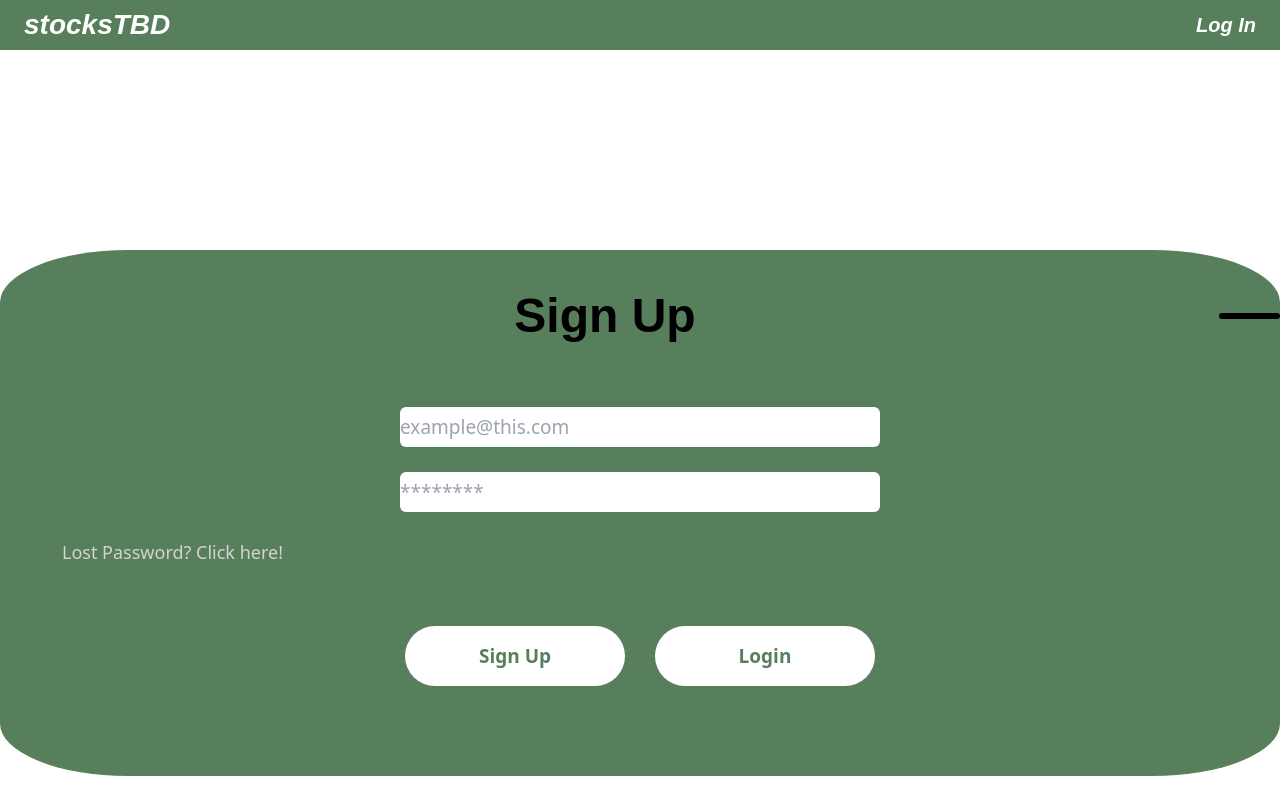
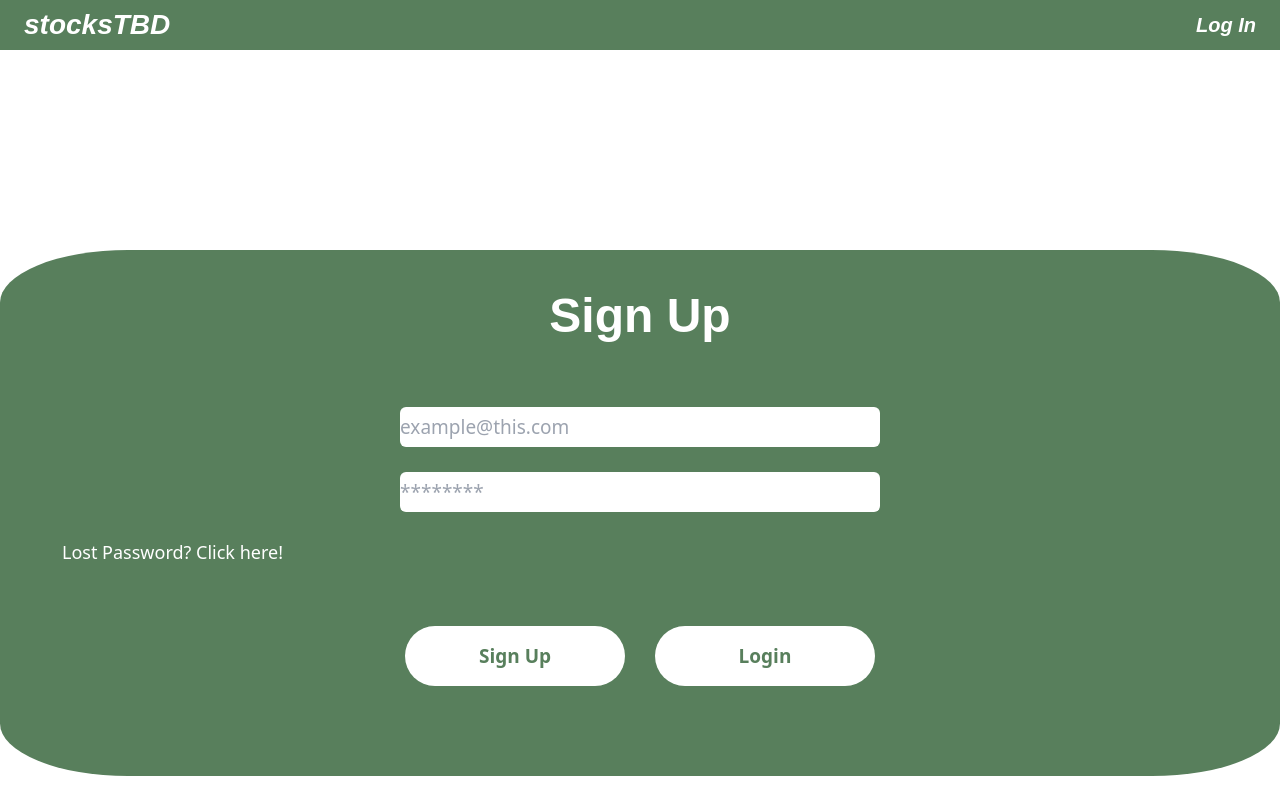
Before and after one commit to jsingh2412/stocksTBD, a Next.js app in the folder stockstbdui/: page /login in a window 1280 px wide. Built offline with nearby package versions, Linux system fonts and the light colour scheme; a web font is replaced by a local one.

Commit message:
comments for page and some recoloring

```diff
--- a/stockstbdui/app/login/login.css
+++ b/stockstbdui/app/login/login.css
@@ -1,4 +1,3 @@
-
 .container{
     display: flex;
     flex-direction: column;
@@ -18,7 +17,7 @@
 }
 .text{
     @apply font-koho;
-    color: black;
+    color: white;
     font-size: 48px;
     font-weight: 650;
     margin: auto;
@@ -26,7 +25,7 @@
 .pizzazz{
     width: 61px;
     height: 6px;
-    background: black;
+    background: white;
     border-radius: 8px;
 }
 .inputs{
@@ -50,17 +49,17 @@
     background: transparent;
     border: none;
     outline: none;
-    color: lightgrey;
+    color: black;
     font-size: 19px;
 }
 .forgot-password{
     padding-left: 62px;
     margin-top: 27px;
-    color: lightgrey;
+    color: white;
     font-size: 18px;
 }
 .forgot-password span{
-    color:lightgrey;
+    color:white;
     cursor: pointer;
 }
 .submit-container{
--- a/stockstbdui/app/login/page.jsx
+++ b/stockstbdui/app/login/page.jsx
@@ -1,15 +1,20 @@
+/*
+// This is the page for the login page, appears when clicking login on the top right of our website.
+// Page will handle both logging in and sign up. Auth still needs to be done.
+// --change colors to better correspond with rest of website
+*/
 'use client'
 import React, {useState} from 'react';
 import './login.css';
 
 const LogIn = () => {
+  //used to change states between login/signup
   const [action,setAction] = useState('Sign Up');
 
   return (
     <div className='container'>
       <div className="header">
         <div className="text">{action}</div>
-        <div className="pizzazz"></div>
       </div>
       <div className="inputs">
         <div className="input">
```
